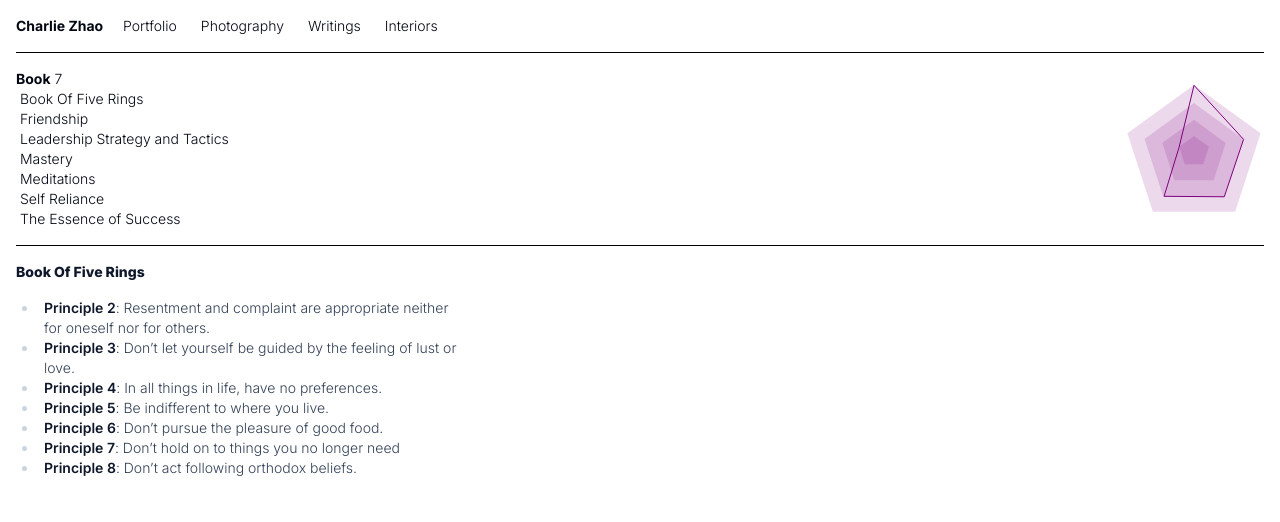
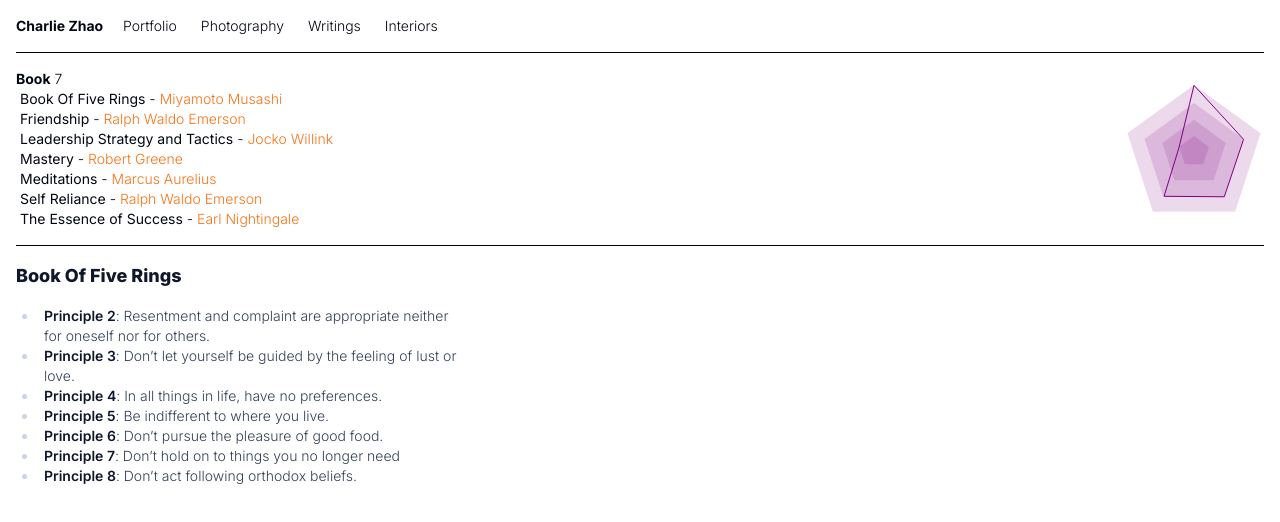
Before and after one commit to skatingincentralpark/portfolio-v2, a Next.js app: page /writings/book/book-of-five-rings in a window 1280 px wide. Shown: the top 522 px of the page. Built offline with nearby package versions, Linux system fonts and the light colour scheme.

Commit message:
Style writings prose and add author

```diff
--- a/src/app/writings/[category]/[slug]/page.tsx
+++ b/src/app/writings/[category]/[slug]/page.tsx
@@ -53,9 +53,9 @@ export default async function WritingsIndividual({
             prose prose-slate
             prose-sm
 
-            prose-h1:text-sm
+            prose-h1:text-lg
 
-            prose-h2:text-sm
+            prose-h2:text-base
 
             prose-p:text-sm
 
--- a/src/app/writings/layout.tsx
+++ b/src/app/writings/layout.tsx
@@ -8,7 +8,7 @@ export default async function Layout({
 }: {
   children: React.ReactNode;
 }) {
-  const allPostCategories = getAllPosts(["title", "slug"]);
+  const allPostCategories = getAllPosts(["title", "slug", "author"]);
   const activeClass = "hover:bg-lime-200 active:bg-lime-400 rounded px-1";
 
   return (
@@ -28,7 +28,8 @@ export default async function Layout({
                   href={`/writings/${category.path}/${post.slug}`}
                   className={activeClass}
                 >
-                  {post.title}
+                  <strong>{post.title}</strong> -{" "}
+                  <span className="text-orange-500">{post.author}</span>
                 </Link>
               ))}
             </div>
--- a/src/app/writings/page.tsx
+++ b/src/app/writings/page.tsx
@@ -1,7 +1,8 @@
 export default function Writings() {
   return (
     <div className="max-w-md">
-      Welcome to my writings, click on any of the links above to view
+      Currently just notes and quotes from books I&apos;ve read. Click on any of
+      the links above to view
     </div>
   );
 }
--- a/src/types/blog.ts
+++ b/src/types/blog.ts
@@ -1,6 +1,7 @@
 export type Post = {
   slug?: string;
   title?: string;
+  author?: string;
   content?: string;
 };
 
```
